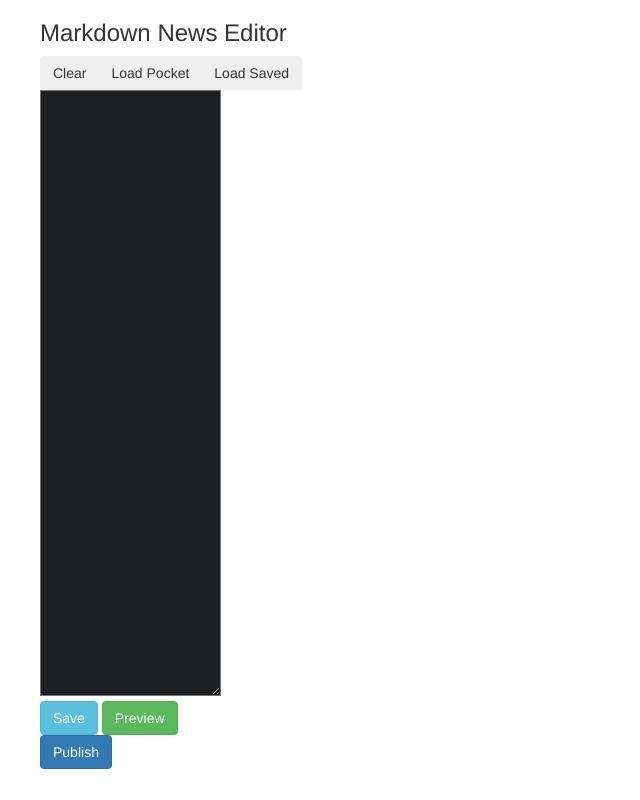
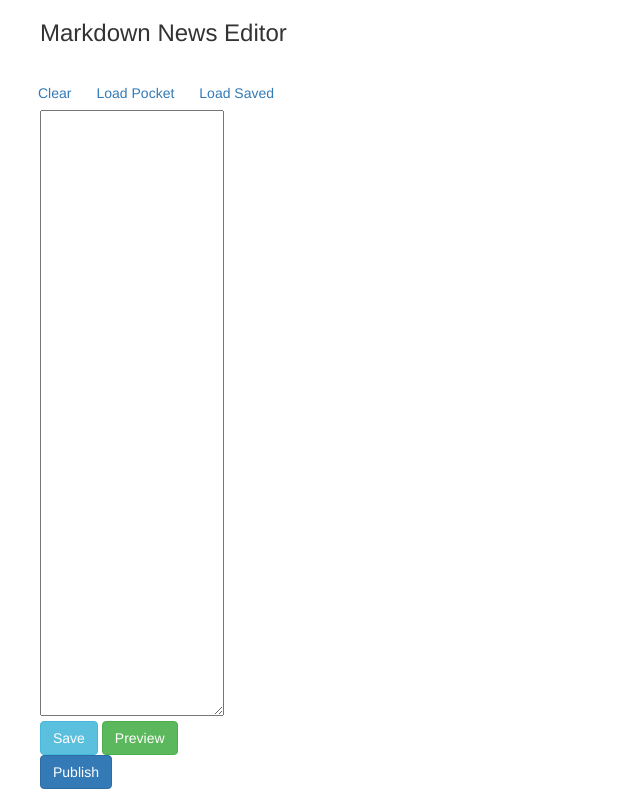
Before and after one commit to jdavidson/technews, a Flask app: page /convert/ in a window 1280 px wide. Shown: the whole page, without its empty margins (0-640 px from the left). Run offline with Flask 2, Linux system fonts and the light colour scheme; some libraries are stand-ins or nearby versions.

Commit message:
Cleaned up the editor a bit more

```diff
--- a/templates/enter_news.html
+++ b/templates/enter_news.html
@@ -1,7 +1,7 @@
 <!doctype html>
 <html>
     <head>
-        <title>Enter some news!</title>
+        <title>Markdown News Editor</title>
         <link href="//netdna.bootstrapcdn.com/twitter-bootstrap/2.3.2/css/bootstrap-combined.no-icons.min.css" rel="stylesheet">
     </head>
     <body>
@@ -10,18 +10,23 @@
                 <div class="span10 offset1">
                     <form action="{{ action }}" method="POST" name="news">
                         <div class="row">
-                            <div class="span6">
+                            <div class="span5">
                                 <h3>Markdown News Editor</h3></div>
-                            <div class="span3 offset1 btn-group">
-                                <button class="btn" href="{{ action_clear }}">Clear</button>
-                                <button class="btn" href="{{ action_pocket }}">Load Pocket</button>
-                                <button class="btn" href="{{ action_load }}">Load Saved</button>
+                            <div class="span5">
+                                <div class="row">&nbsp;</div>
+                                <div class="row">
+                                    <div class="span3 offset2 btn-group">
+                                        <a class="btn" href="{{ action_clear }}">Clear</a>
+                                        <a class="btn" href="{{ action_pocket }}">Load Pocket</a>
+                                        <a class="btn" href="{{ action_load }}">Load Saved</a>
+                                    </div>
+                                </div>
                             </div>
                         </div>
 
                         <div class="row">
                             <div class="span10">
-                                <textarea name="news_text" style="background-color: #1d1f21; color: #c5c8c6; font-family: monospaced;" rows=30 class="block span10">{{ text }}</textarea>
+                                <textarea name="news_text" style="" rows=30 class="block span10">{{ text }}</textarea>
                             </div>
                         </div>
 
```
